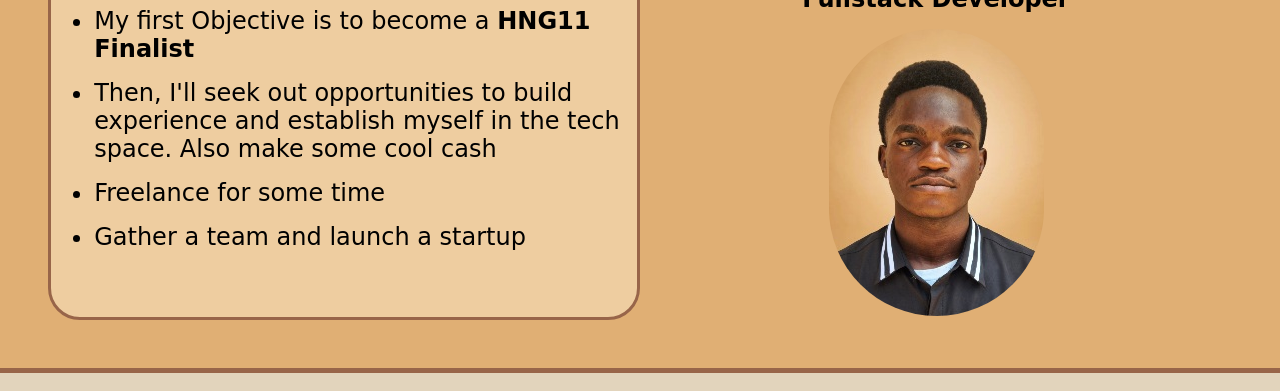
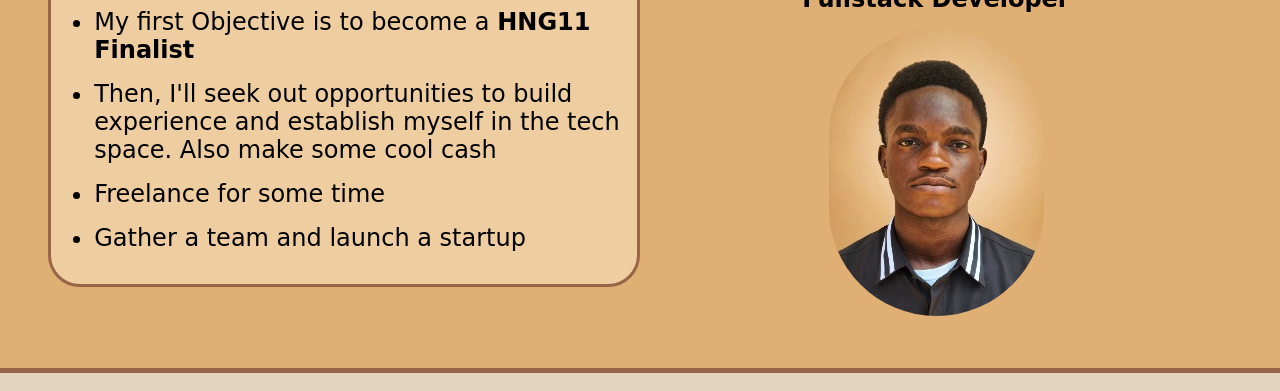
Before and after one commit to Feng-09/Personal-website-hng, a plain HTML site: page index.html in a window 1280 px wide. Shown: the part 292-683 px from the top of the page. Drawn offline with Linux system fonts and the light colour scheme.

Commit message:
touch up

```diff
--- a/script.js
+++ b/script.js
@@ -36,7 +36,7 @@ switch (today) {
     let currentUTCMinutes = new Date().getUTCMinutes();
     let currentUTCSeconds = new Date().getUTCSeconds();
 
-    currentTimeUTC.innerHTML = `${currentUTCHour}:${currentUTCMinutes.toString().padStart(2, '0')}:${currentUTCSeconds}`;
+    currentTimeUTC.innerHTML = `${currentUTCHour}:${currentUTCMinutes.toString().padStart(2, '0')}:${currentUTCSeconds.toString().padStart(2, '0')}`;
   };
 
   setInterval(displayTime, 1000);
--- a/styles.css
+++ b/styles.css
@@ -91,9 +91,14 @@ footer a {
     main {
         flex-direction: row-reverse;
         padding: 3rem;
+        align-items: center;
     }
 
     main section {
         width: 50%;
     }
+
+    .goals {
+        margin-top: 0;
+    }
 }
```
